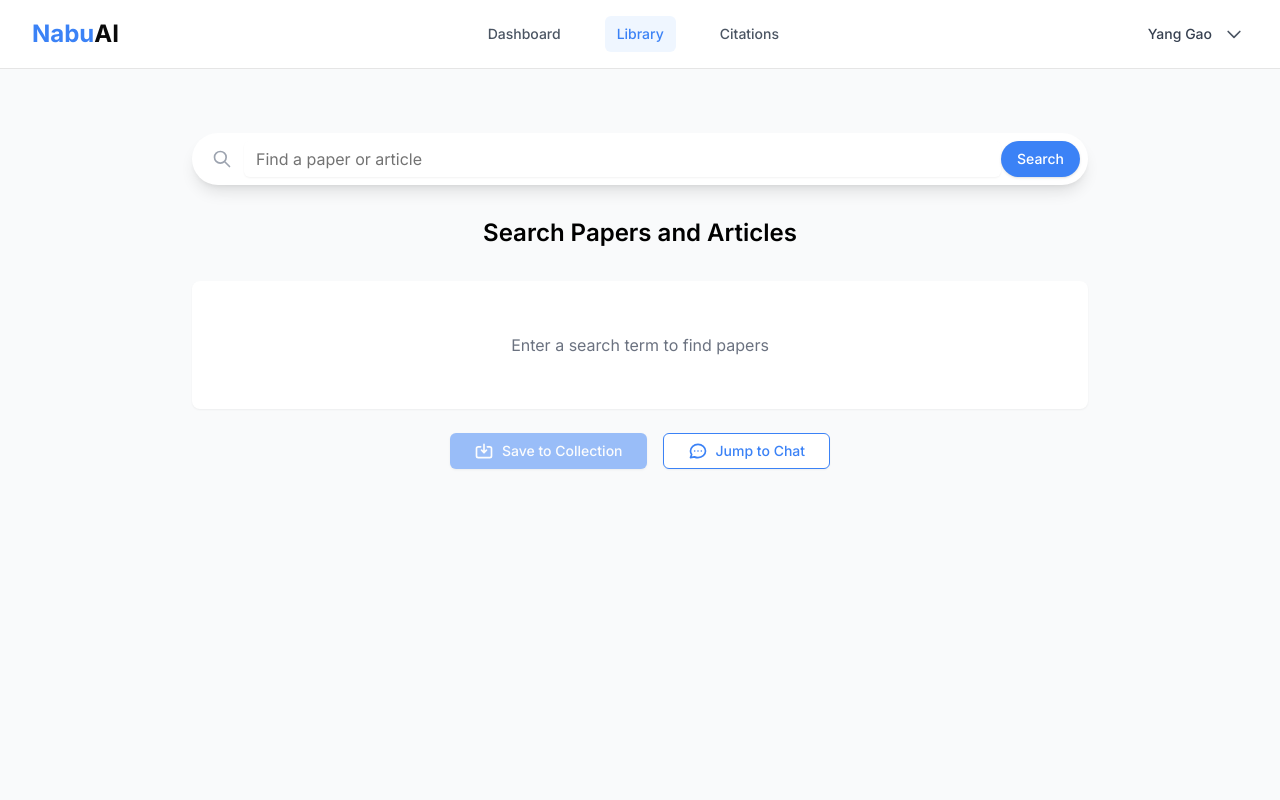
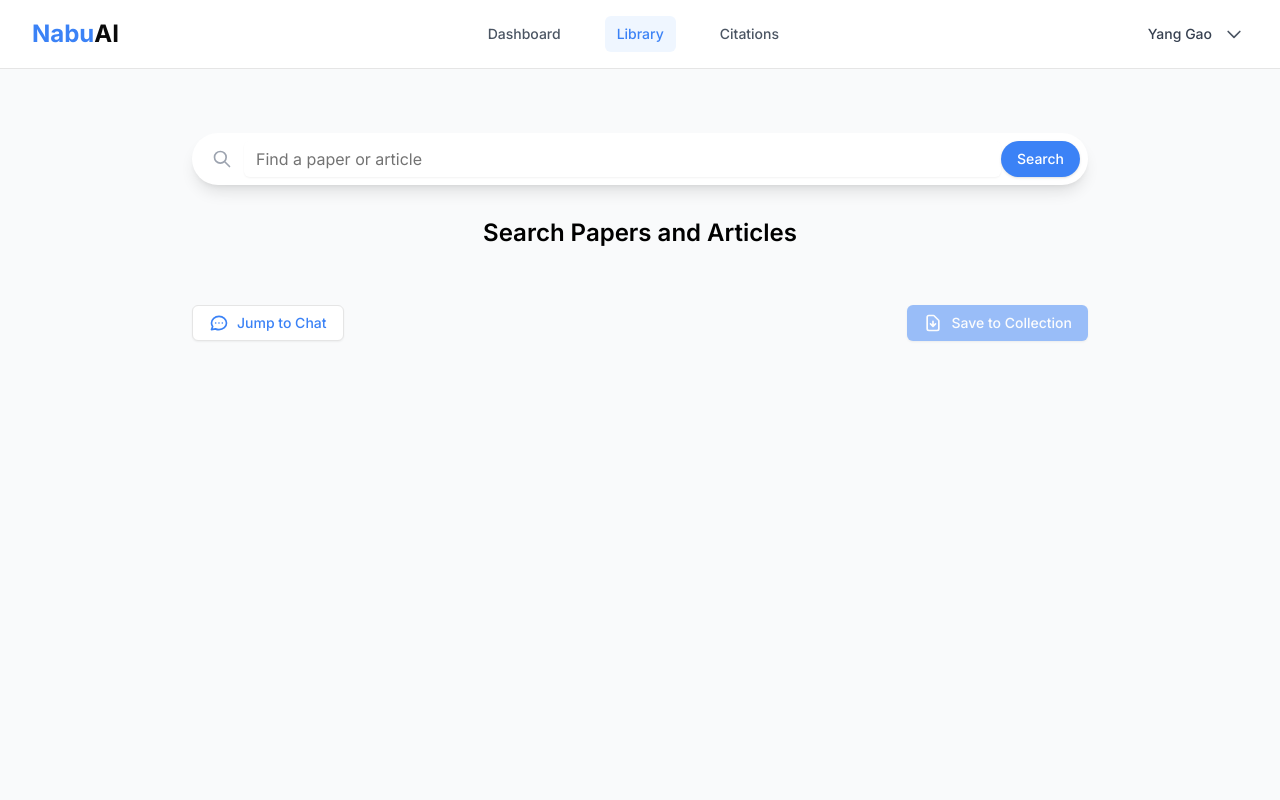
Before and after one commit to YGao2005/sbhacks-frontend, a Next.js app: page /collections in a window 1280 px wide. Shown: the top 800 px of the page. Built offline with nearby package versions, Linux system fonts and the light colour scheme.

Commit message:
fixed collections format

```diff
--- a/src/app/collections/page.tsx
+++ b/src/app/collections/page.tsx
@@ -13,6 +13,7 @@ import {
   DialogDescription,
 } from "./../components/ui/dialog";
 import { firebaseOperations } from "@/lib/firebase";
+import { motion, AnimatePresence } from "framer-motion";
 
 export interface Paper {
   paperId: string; // Changed from id: number
@@ -210,17 +211,52 @@ export default function CollectionsPage() {
     setIsCollectionModalOpen(true);
   };
 
-  const getTypeStyle = (type: string): string => {
-    const styleMap: { [key: string]: string } = {
-      Article: "bg-blue-100 text-blue-800",
-      "Book Chapter": "bg-purple-100 text-purple-800",
-      Dataset: "bg-green-100 text-green-800",
-      Preprint: "bg-yellow-100 text-yellow-800",
-      Dissertation: "bg-red-100 text-red-800",
-      Book: "bg-indigo-100 text-indigo-800",
-      Review: "bg-pink-100 text-pink-800",
-      // Add more styles for other types as needed
-      Other: "bg-gray-100 text-gray-800",
+  const getTypeStyle = (
+    type: string
+  ): { bg: string; text: string; border: string } => {
+    const styleMap: {
+      [key: string]: { bg: string; text: string; border: string };
+    } = {
+      Article: {
+        bg: "bg-blue-50",
+        text: "text-blue-700",
+        border: "border-blue-200",
+      },
+      "Book Chapter": {
+        bg: "bg-purple-50",
+        text: "text-purple-700",
+        border: "border-purple-200",
+      },
+      Dataset: {
+        bg: "bg-green-50",
+        text: "text-green-700",
+        border: "border-green-200",
+      },
+      Preprint: {
+        bg: "bg-amber-50",
+        text: "text-amber-700",
+        border: "border-amber-200",
+      },
+      Dissertation: {
+        bg: "bg-red-50",
+        text: "text-red-700",
+        border: "border-red-200",
+      },
+      Book: {
+        bg: "bg-indigo-50",
+        text: "text-indigo-700",
+        border: "border-indigo-200",
+      },
+      Review: {
+        bg: "bg-pink-50",
+        text: "text-pink-700",
+        border: "border-pink-200",
+      },
+      Other: {
+        bg: "bg-gray-50",
+        text: "text-gray-700",
+        border: "border-gray-200",
+      },
     };
     return styleMap[type] || styleMap["Other"];
   };
@@ -271,53 +307,84 @@ export default function CollectionsPage() {
         </h1>
 
         {/* Results List */}
-        <div className="bg-white rounded-lg shadow-sm overflow-hidden mb-6">
+        <AnimatePresence>
           {loading ? (
-            <div className="flex justify-center items-center h-32">
+            <motion.div
+              initial={{ opacity: 0 }}
+              animate={{ opacity: 1 }}
+              exit={{ opacity: 0 }}
+              className="flex justify-center items-center h-32"
+            >
               <div className="animate-spin rounded-full h-8 w-8 border-b-2 border-blue-500"></div>
-            </div>
-          ) : searchResults.length === 0 ? (
-            <div className="flex justify-center items-center h-32 text-gray-500">
-              {lastSubmittedQuery
-                ? "No results found"
-                : "Enter a search term to find papers"}
-            </div>
+            </motion.div>
           ) : (
-            // Add this wrapper div to contain all the mapped results
-            <div>
+            <motion.div
+              initial={{ opacity: 0 }}
+              animate={{ opacity: 1 }}
+              exit={{ opacity: 0 }}
+              className="bg-white rounded-lg shadow-sm overflow-hidden mb-6"
+            >
               {searchResults.map((paper) => (
-                <div
+                <motion.div
                   key={paper.paperId}
-                  className="flex items-center p-4 border-b border-gray-100 hover:bg-gray-50"
+                  initial={{ opacity: 0 }}
+                  animate={{ opacity: 1 }}
+                  exit={{ opacity: 0 }}
+                  transition={{ duration: 0.2 }}
+                  className="p-4 border-b border-gray-100 hover:bg-gray-50 transition-colors duration-200"
                 >
+                  <div className="flex items-start space-x-4">
                     <Checkbox
                       checked={selectedPapers.has(paper.paperId)}
-                    onCheckedChange={() => togglePaperSelection(paper.paperId)}
-                    className="h-4 w-4 text-blue-500 rounded border-gray-300 mr-4"
+                      onCheckedChange={() =>
+                        togglePaperSelection(paper.paperId)
+                      }
+                      className="mt-1 h-4 w-4 text-blue-500 rounded border-gray-300"
                     />
-                  <button
-                    onClick={() => handleAnalyzeClick(paper)}
-                    disabled={!paper.pdfUrl}
+
+                    <div className="flex-1">
+                      {/* Title */}
+                      <h3 className="text-lg font-medium text-gray-900 mb-1">
+                        {paper.title}
+                      </h3>
+
+                      {/* Meta information */}
+                      <div className="flex items-center space-x-3 mb-2">
+                        {/* Authors */}
+                        <span className="text-sm text-gray-600">
+                          {paper.authors
+                            .map((author) => author.name)
+                            .join(", ")}
+                        </span>
+
+                        {/* Year */}
+                        <span className="text-sm text-gray-500">
+                          ({paper.year})
+                        </span>
+
+                        {/* Type Badge */}
+                        <span
                           className={`
-    w-10 h-10 rounded-full flex items-center justify-center mr-4
-    transition-all duration-200
-    ${
-      paper.pdfUrl
-        ? "bg-blue-500 hover:bg-blue-600 text-white"
-        : "bg-gray-200 cursor-not-allowed text-gray-400"
-    }
+                            px-2 py-0.5 text-xs font-medium rounded-full
+                            ${getTypeStyle(paper.type).bg}
+                            ${getTypeStyle(paper.type).text}
+                            border ${getTypeStyle(paper.type).border}
                           `}
-                    title={
-                      paper.pdfUrl
-                        ? "Analyze Paper"
-                        : "No PDF available for analysis"
-                    }
                         >
-                    {loading ? (
-                      <div className="w-5 h-5 border-2 border-white border-t-transparent rounded-full animate-spin" />
-                    ) : (
+                          {paper.type}
+                        </span>
+                      </div>
+
+                      {/* Links */}
+                      <div className="flex items-center space-x-4">
+                        <a
+                          href={paper.url}
+                          target="_blank"
+                          rel="noopener noreferrer"
+                          className="inline-flex items-center text-sm text-blue-600 hover:text-blue-800"
+                        >
                           <svg
-                        className="w-5 h-5"
+                            className="w-4 h-4 mr-1"
                             fill="none"
                             stroke="currentColor"
                             viewBox="0 0 24 24"
@@ -326,73 +393,20 @@ export default function CollectionsPage() {
                               strokeLinecap="round"
                               strokeLinejoin="round"
                               strokeWidth="2"
-                          d="M9 5l7 7-7 7"
+                              d="M10 6H6a2 2 0 00-2 2v10a2 2 0 002 2h10a2 2 0 002-2v-4M14 4h6m0 0v6m0-6L10 14"
                             />
                           </svg>
-                    )}
-                  </button>
-                  <div className="flex-1">
-                    <div className="flex items-center mb-1">
-                      <span className="text-sm font-medium">
-                        {paper.authors.map((author) => author.name).join(", ")}
-                      </span>
-                      <span className={`ml-3 px-2 py-1 text-xs rounded ${getTypeStyle(paper.type)}`}>
-                        {paper.type}
-                      </span>
-                      {paper.year && (
-                        <span className="ml-3 text-sm text-gray-500">
-                          {paper.year}
-                        </span>
-                      )}
-                    </div>
-                    <h3 className="text-gray-900">{paper.title}</h3>
-                    <div className="text-sm text-gray-500 mt-1">
-                      <a
-                        href={paper.url}
-                        target="_blank"
-                        rel="noopener noreferrer"
-                        className="hover:underline"
-                      >
-                        View on OpenAlex
+                          View paper
                         </a>
                         {paper.pdfUrl && (
                           <a
                             href={paper.pdfUrl}
                             target="_blank"
                             rel="noopener noreferrer"
-                          className="ml-3 hover:underline"
+                            className="inline-flex items-center text-sm text-blue-600 hover:text-blue-800"
                           >
-                          Open PDF
-                        </a>
-                      )}
-                    </div>
-                  </div>
-                </div>
-              ))}
-            </div>
-          )}
-        </div>
-
-        {/* Load More Section */}
-        {searchResults.length > 0 && (
-          <div className="border-t border-gray-100 pt-8 pb-12">
-            <div className="flex flex-col items-center">
-              <Button
-                onClick={handleLoadMore}
-                disabled={loadingMore}
-                variant="outline"
-                className="px-8 py-2 text-gray-600 border-gray-300 hover:bg-gray-50 transition-colors duration-200"
-              >
-                {loadingMore ? (
-                  <div className="flex items-center space-x-2">
-                    <div className="w-4 h-4 border-2 border-gray-300 border-t-gray-600 rounded-full animate-spin" />
-                    <span>Loading more papers...</span>
-                  </div>
-                ) : (
-                  <div className="flex items-center space-x-2">
-                    <span>Load More Papers</span>
                             <svg
-                      className="w-4 h-4"
+                              className="w-4 h-4 mr-1"
                               fill="none"
                               stroke="currentColor"
                               viewBox="0 0 24 24"
@@ -401,49 +415,34 @@ export default function CollectionsPage() {
                                 strokeLinecap="round"
                                 strokeLinejoin="round"
                                 strokeWidth="2"
-                        d="M19 9l-7 7-7-7"
+                                d="M12 10v6m0 0l-3-3m3 3l3-3m2 8H7a2 2 0 01-2-2V5a2 2 0 012-2h5.586a1 1 0 01.707.293l5.414 5.414a1 1 0 01.293.707V19a2 2 0 01-2 2z"
                               />
                             </svg>
-                  </div>
+                            PDF
+                          </a>
                         )}
-              </Button>
-              <p className="text-sm text-gray-500 mt-2">
-                Showing {searchResults.length} papers
-              </p>
                       </div>
                     </div>
+                  </div>
+                </motion.div>
+              ))}
+            </motion.div>
           )}
-
+        </AnimatePresence>
         {/* Action Buttons */}
-        <div className="flex justify-center space-x-4">
+        <motion.div
+          className="flex justify-between items-center mt-6"
+          initial={{ opacity: 0, y: 20 }}
+          animate={{ opacity: 1, y: 0 }}
+          transition={{ delay: 0.2 }}
+        >
           <Button
-            onClick={openCollectionModal}
-            disabled={selectedPapers.size === 0}
-            className="bg-blue-500 hover:bg-blue-600 text-white px-6 py-2 disabled:opacity-50"
+            variant="outline"
+            className="flex items-center space-x-2 text-blue-500 hover:text-blue-600 hover:bg-blue-50"
+            onClick={handleJumpToChat}
           >
             <svg
-              className="w-5 h-5 mr-2"
-              fill="none"
-              stroke="currentColor"
-              viewBox="0 0 24 24"
-            >
-              <path
-                strokeLinecap="round"
-                strokeLinejoin="round"
-                strokeWidth="2"
-                d="M8 7H5a2 2 0 00-2 2v9a2 2 0 002 2h14a2 2 0 002-2V9a2 2 0 00-2-2h-3m-1 4l-3 3m0 0l-3-3m3 3V4"
-              />
-            </svg>
-            Save to Collection
-          </Button>
-
-          <Button
-            variant="outline"
-            onClick={handleJumpToChat}
-            className="border border-blue-500 text-blue-500 hover:bg-blue-50 px-6 py-2"
-          >
-            <svg
-              className="w-5 h-5 mr-2"
+              className="w-5 h-5"
               fill="none"
               stroke="currentColor"
               viewBox="0 0 24 24"
@@ -455,9 +454,34 @@ export default function CollectionsPage() {
                 d="M8 12h.01M12 12h.01M16 12h.01M21 12c0 4.418-4.03 8-9 8a9.863 9.863 0 01-4.255-.949L3 20l1.395-3.72C3.512 15.042 3 13.574 3 12c0-4.418 4.03-8 9-8s9 3.582 9 8z"
               />
             </svg>
-            Jump to Chat
+            <span>Jump to Chat</span>
           </Button>
-        </div>
+
+          <motion.div whileTap={{ scale: 0.95 }}>
+            <Button
+              className={`bg-blue-500 hover:bg-blue-600 text-white flex items-center space-x-2 ${
+                selectedPapers.size === 0 ? "opacity-50 cursor-not-allowed" : ""
+              }`}
+              onClick={openCollectionModal}
+              disabled={selectedPapers.size === 0}
+            >
+              <svg
+                className="w-5 h-5"
+                fill="none"
+                stroke="currentColor"
+                viewBox="0 0 24 24"
+              >
+                <path
+                  strokeLinecap="round"
+                  strokeLinejoin="round"
+                  strokeWidth="2"
+                  d="M12 10v6m0 0l-3-3m3 3l3-3m2 8H7a2 2 0 01-2-2V5a2 2 0 012-2h5.586a1 1 0 01.707.293l5.414 5.414a1 1 0 01.293.707V19a2 2 0 01-2 2z"
+                />
+              </svg>
+              <span>Save to Collection</span>
+            </Button>
+          </motion.div>
+        </motion.div>
 
         {/* Collection Selection Modal */}
         <Dialog
@@ -487,7 +511,7 @@ export default function CollectionsPage() {
                     <div
                       key={collection.id}
                       onClick={() => handleSaveToCollection(collection.id)}
-                      className="p-4 hover:bg-gray-50 rounded-lg cursor-pointer border"
+                      className="p-4 hover:bg-gray-50 rounded-lg cursor-pointer border transition-colors duration-200"
                     >
                       <h3 className="font-medium">{collection.name}</h3>
                       {collection.thesis && (
```
Lines whose indentation alone changed are shown as unchanged.
